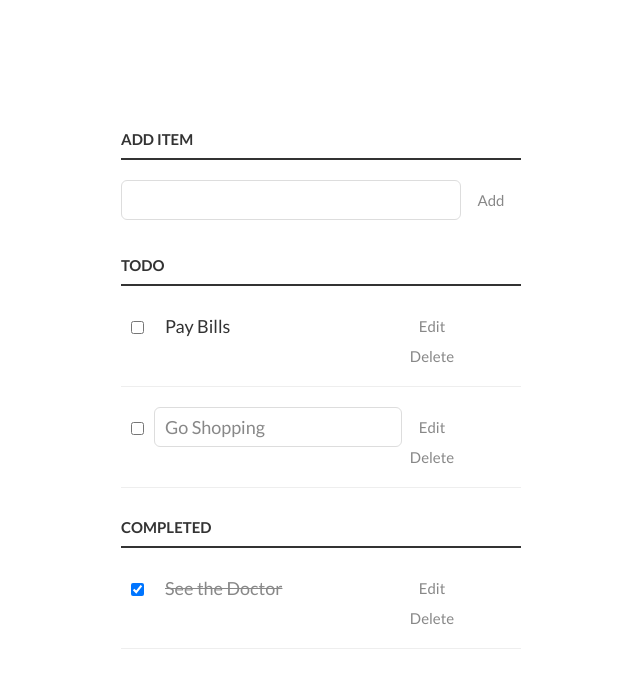
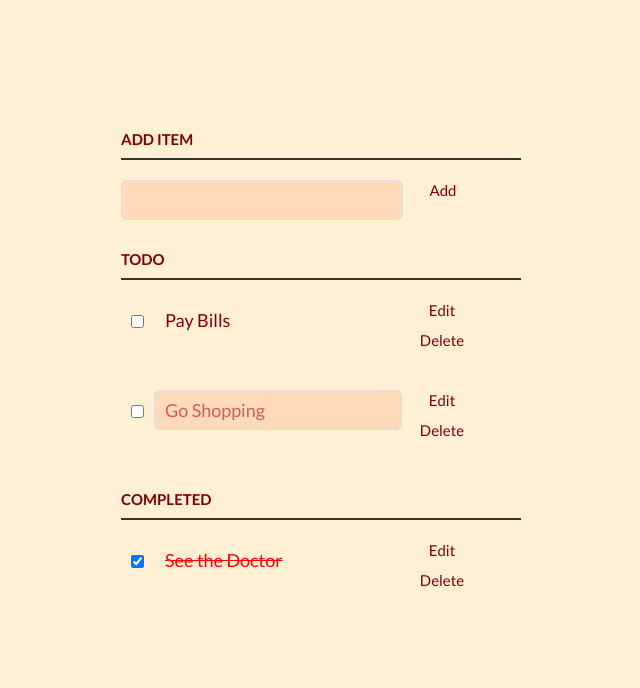
Before and after one commit to KonPed/todo-application, a plain HTML site: page index.html in a window 1280 px wide. Shown: the whole page, without its empty margins (319-959 px from the left). Drawn offline with Linux system fonts and the light colour scheme.

Commit message:
added some styles to the page

```diff
--- a/css/style.css
+++ b/css/style.css
@@ -1,6 +1,6 @@
 /* Basic Style */
 body {
-  background: #fff;
+  background: papayawhip;
   color: #333;
   font-family: Lato, sans-serif;
 }
@@ -26,20 +26,25 @@ input, button {
 button {
   background: none;
   border: 0px;
-  color: #888;
+  color: maroon;
   font-size: 15px;
   width: 60px;
-  margin: 10px 0 0;
+  margin: 0 0 0 10px;
   font-family: Lato, sans-serif;
   cursor: pointer;
 }
+
+.delete {
+  margin-top: 10px;
+}
+
 button:hover {
   color: #333;
 }
 /* Heading */
 h3,
 label[for='new-task'] {
-  color: #333;
+  color: maroon;
   font-weight: 700;
   font-size: 15px;
   border-bottom: 2px solid #333;
@@ -54,13 +59,13 @@ input[type="text"] {
   height: 18px;
   padding: 10px;
   border: 1px solid #ddd;
-  background: #fff;
+  background: peachpuff;
   border-radius: 6px;
   font-family: Lato, sans-serif;
-  color: #888;
+  color: indianred;
 }
 input[type="text"]:focus {
-  color: #333;
+  color: maroon;
 }
 
 /* New Task */
@@ -70,8 +75,9 @@ label[for='new-task'] {
 }
 input#new-task {
   float: left;
-  width: 318px;
+  width: 260px;
 }
+
 p > button:hover {
   color: #0FC57C;
 }
@@ -80,7 +86,6 @@ p > button:hover {
 li {
   overflow: hidden;
   padding: 20px 0;
-  border-bottom: 1px solid #eee;
 }
 li > input[type="checkbox"] {
   margin: 0 10px;
@@ -92,18 +97,19 @@ li > label {
   line-height: 40px;
   width: 237px;
   padding: 0 0 0 11px;
+  color: maroon;
 }
 li >  input[type="text"] {
   width: 226px;
 }
 li > .delete:hover {
-  color: #CF2323;
+  color: red;
 }
 
 /* Completed */
 #completed-tasks label {
   text-decoration: line-through;
-  color: #888;
+  color: red;
 }
 
 /* Edit Task */
```
